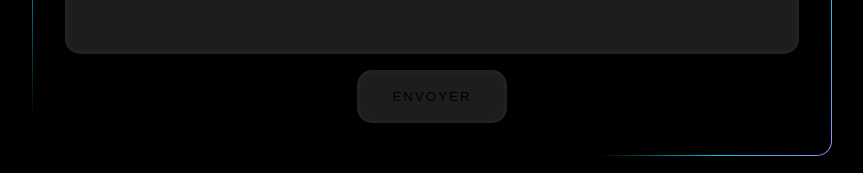
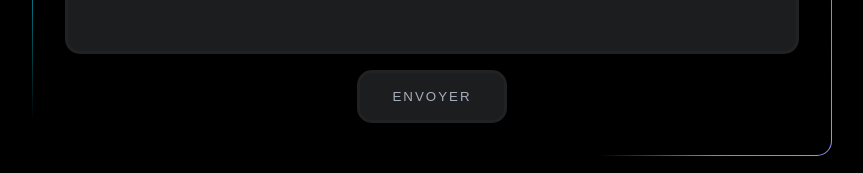
Before and after one commit to bxjulien/portfolio, a Next.js app: page / in a window 1280 px wide. Shown: the part 5635-5808 px from the top of the page, without its empty margins (208-1071 px from the left). Built offline with nearby package versions, Linux system fonts and the light colour scheme; a web font is replaced by a local one.

Commit message:
fix color

```diff
--- a/components/contact/Contact.module.scss
+++ b/components/contact/Contact.module.scss
@@ -50,6 +50,7 @@
       border-radius: 15px;
       outline: none;
       background: $card_bg;
+      color: $text_light;
 
       cursor: pointer;
 
```
